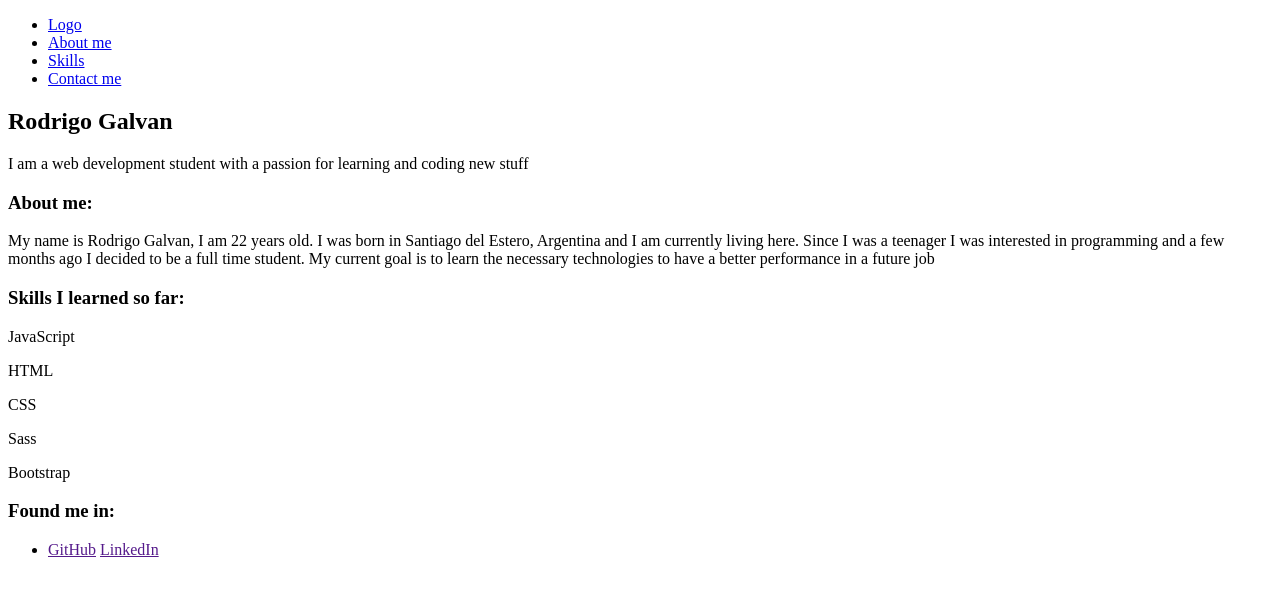
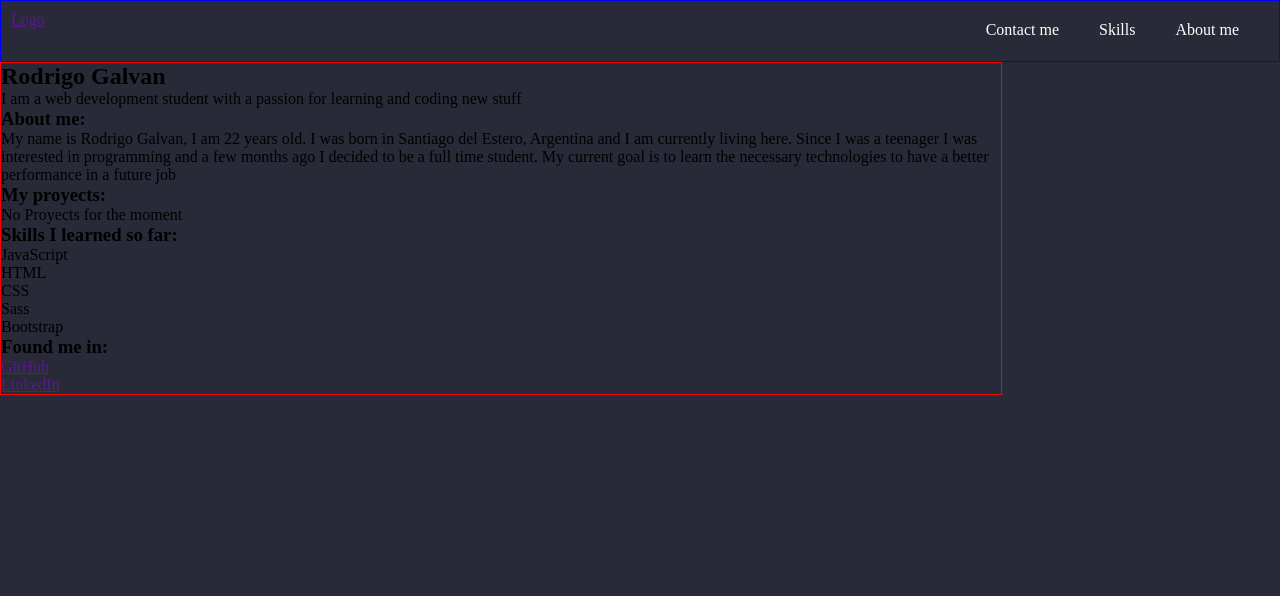
Before and after one commit to rodrigoGalvanDev/Portafolio, a website: page index.html in a window 1280 px wide. Drawn offline with nearby package versions, Linux system fonts and the light colour scheme.

Commit message:
cambia html e introduce navbar

```diff
--- a/index.html
+++ b/index.html
@@ -9,24 +9,20 @@
 </head>
 <body>
 
-    <header>
-        <nav>
-            <ul>
-                <li>
-                    <a href="#">Logo</a>
-                </li>
-                <li>
+    <div id="navbar">
+                <a href="" id="logo">Logo</a>
+                <ul>
+                <li class="botones-nav">
                     <a href="#">About me</a>
                 </li>
-                <li>
+                <li class="botones-nav">
                     <a href="#">Skills</a>
                 </li>
-                <li>
+                <li class="botones-nav">
                     <a href="#">Contact me</a>
                 </li>
             </ul>
-        </nav>
-    </header>
+    </div>
 
     <section>
 
@@ -38,6 +34,11 @@
         <div>
             <h3>About me:</h3>
             <p>My name is Rodrigo Galvan, I am 22 years old. I was born in Santiago del Estero, Argentina and I am currently living here. Since I was a teenager I was interested in programming and a few months ago I decided to be a full time student. My current goal is to learn the necessary technologies to have a better performance in a future job</p>
+        </div>
+
+        <div>
+            <h3>My proyects:</h3>
+            <p>No Proyects for the moment</p>
         </div>
 
         <div>
@@ -54,6 +55,8 @@
             <ul>
                 <li>
                     <a href="">GitHub</a>
+                </li>
+                <li>
                     <a href="">LinkedIn</a>
                 </li>
             </ul>
@@ -62,6 +65,5 @@
     </section>
 
     <script type="text/javascript" src="/src/main.js"></script>
-    <script src="/node_modules/bootstrap/dist/js/bootstrap.bundle.min.js"></script>
 </body>
 </html>
--- a/src/style.scss
+++ b/src/style.scss
@@ -0,0 +1,38 @@
+$color-fondo: #292a37;
+
+
+* {
+    margin: 0px;
+    padding: 0px;
+}
+
+body {
+    background-color: $color-fondo ;
+}
+
+#navbar{
+    min-height: 60px;
+    border: 1px solid blue;
+}
+
+#logo{
+    float: left;
+    padding: 10px;
+}
+
+.botones-nav{
+    float: right;
+    list-style: none;
+    margin-right: 40px;
+    margin-top: 20px;
+
+    a {
+        text-decoration: none;
+        color: white;
+    }
+}
+
+section {
+    max-width: 1000px;
+    border: 1px solid red;
+}
```
Also changed, not shown: src/style.css, 1 other file.
